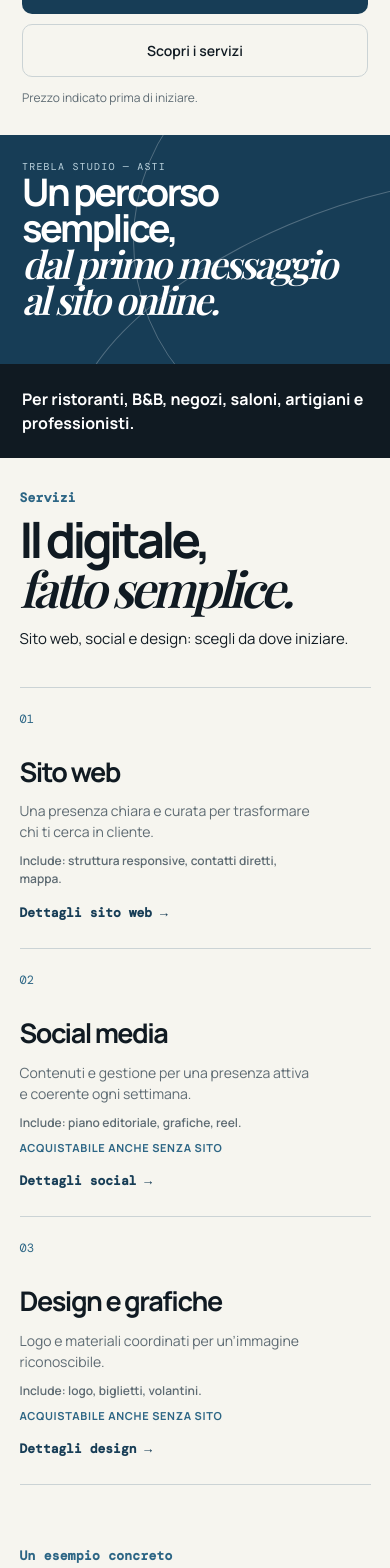
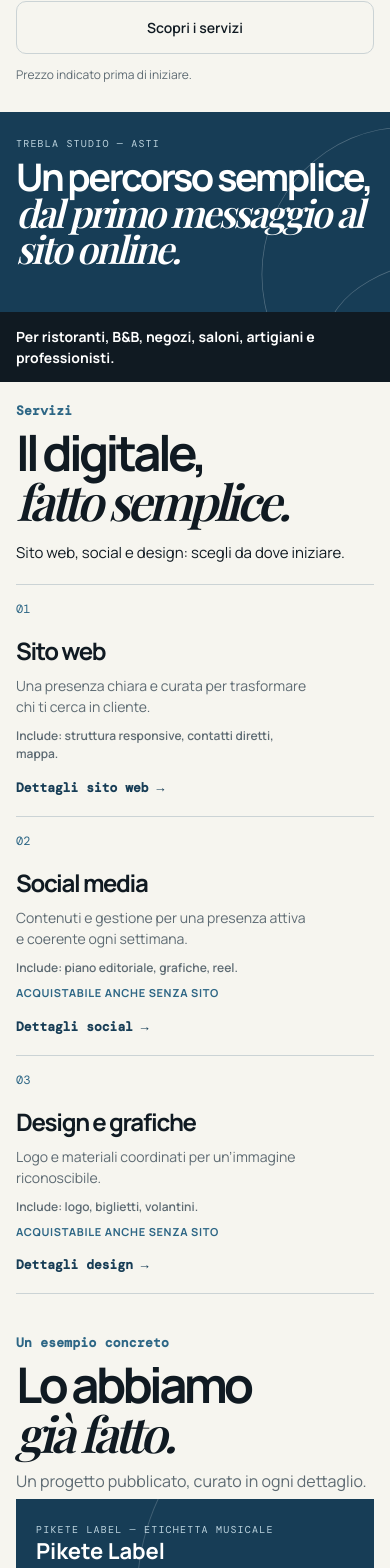
Before and after one commit to TREBLADEV72800/TreblaStudio, a React (Vite) app: page / in a window 390 px wide. Shown: the part 400-1968 px from the top of the page. Built offline with nearby package versions, Linux system fonts and the light colour scheme; a web font is replaced by a local one.

Commit message:
mobile critico: fix scroll orizzontale P0 team-grid/contacts-grid minmax, hero-card/portfolio clip, home verticale compatta, footer inline 360-420px, guardrail min-width

```diff
--- a/src/main.jsx
+++ b/src/main.jsx
@@ -630,7 +630,7 @@ function ServizioSitiWebPage() {
         <h1>Sito web<br /><em>chiaro e curato.</em></h1>
         <p>Da 350 € finale (pagina singola) o 400 € multi-pagina.</p>
       </div>
-      <div style={{ marginTop: '24px', display: 'grid', gridTemplateColumns: 'repeat(2, 1fr)', gap: '18px', fontSize: '13px', lineHeight: '1.6' }}>
+      <div className="siti-grid" style={{ marginTop: '24px', gap: '18px', fontSize: '13px', lineHeight: '1.6' }}>
         <div style={{ border: '1px solid var(--line)', borderRadius: '8px', padding: '18px' }}>
           <strong>Progettazione</strong>
           <p style={{ color: 'var(--muted)', margin: '8px 0 0' }}>Layout responsive, testi realizzati con il cliente, struttura delle pagine.</p>
@@ -710,7 +710,7 @@ function ChiSiamoPage() {
         <h1>Il team dietro<br /><em>Trebla Studio.</em></h1>
         <p>Trebla Studio nasce ad Asti dall’incontro tra sviluppo, design e comunicazione.</p>
       </div>
-      <div style={{ marginTop: '24px', display: 'grid', gridTemplateColumns: 'repeat(3, 1fr)', gap: '18px' }}>
+      <div className="team-grid">
         <div style={{ border: '1px solid var(--line)', borderRadius: '8px', padding: '18px', background: '#fbfbf9' }}>
           <strong style={{ fontSize: '14px' }}>Albert Simoni — Sviluppo</strong>
           <p style={{ fontSize: '13px', color: 'var(--muted)', margin: '8px 0 0', lineHeight: '1.5' }}>HTML, CSS, TypeScript, React, Vercel. Gestisce progetto, codice e pubblicazione.</p>
@@ -767,7 +767,7 @@ function PrezziPage() {
           <li><b>Nessun canone Trebla obbligatorio</b><span>Il sito è tuo.</span></li>
         </ul>
       </div>
-      <div style={{ marginTop: '32px', borderTop: '1px solid rgba(255,255,255,0.18)', paddingTop: '24px', display: 'grid', gridTemplateColumns: 'repeat(3, 1fr)', gap: '24px', fontSize: '13px', lineHeight: '1.6' }}>
+      <div className="prezzi-detail-grid" style={{ marginTop: '32px', borderTop: '1px solid rgba(255,255,255,0.18)', paddingTop: '24px', gap: '24px', fontSize: '13px', lineHeight: '1.6' }}>
         <div>
           <strong style={{ display: 'block', fontSize: '12px', letterSpacing: '0.06em', textTransform: 'uppercase', color: '#b7d6e2', marginBottom: '8px' }}>Cosa include “da 350 €”</strong>
           <span style={{ color: '#d5e4e9' }}>• 1 pagina singola fluida (o multi-pagina da 400 €)<br />• Design responsive, testi con il cliente<br />• Contatti diretti, mappa<br />• Proprietà del sito</span>
@@ -794,7 +794,7 @@ function AssistenzaPage() {
         <h1>Dopo il lancio,<br /><em>non spariamo.</em></h1>
         <p>Chi aggiorna cosa, in quanto tempo e a quale costo — tutto scritto prima di iniziare.</p>
       </div>
-      <div style={{ marginTop: '24px', display: 'grid', gridTemplateColumns: 'repeat(3, 1fr)', gap: '18px', fontSize: '13px', lineHeight: '1.6' }}>
+      <div className="assistenza-grid" style={{ marginTop: '24px', gap: '18px', fontSize: '13px', lineHeight: '1.6' }}>
         <div style={{ border: '1px solid var(--line)', borderRadius: '8px', padding: '18px', background: '#fff' }}>
           <strong style={{ display: 'block', marginBottom: '8px' }}>Revisioni e correzioni</strong>
           <span style={{ color: 'var(--muted)' }}>• 2 revisioni incluse<br />• Bug valutati come tali<br />• Modifiche future su richiesta</span>
@@ -843,7 +843,7 @@ function ContattiPage() {
         <h1>Parliamone<br /><em>davvero.</em></h1>
         <p>Risposta rapida, canali diretti, area servita chiara.</p>
       </div>
-      <div style={{ marginTop: '24px', display: 'grid', gridTemplateColumns: '1.2fr 0.8fr', gap: '24px' }}>
+      <div className="contacts-grid">
         <div style={{ border: '1px solid var(--line)', borderRadius: '8px', padding: '20px' }}>
           <strong style={{ display: 'block', marginBottom: '12px' }}>Contatti diretti</strong>
           <p style={{ margin: '0 0 8px', fontSize: '14px' }}><strong>WhatsApp:</strong> <a href={`https://wa.me/${whatsapp}`} style={{ color: 'var(--blue)', textDecoration: 'underline' }}>+39 351 892 4471</a></p>
@@ -873,7 +873,7 @@ function EventiPage() {
         <h1>Musica dal vivo<br /><em>per la tua attività.</em></h1>
         <p>In collaborazione con Pikete Label (stabile) — 4 cantanti disponibili. Attività separata dal sito/social/design.</p>
       </div>
-      <div style={{ marginTop: '24px', display: 'grid', gridTemplateColumns: '1fr 1fr', gap: '18px' }}>
+      <div className="eventi-grid" style={{ marginTop: '24px', gap: '18px' }}>
         <div style={{ border: '1px solid var(--line)', borderRadius: '8px', padding: '18px' }}>
           <strong style={{ display: 'block', fontSize: '14px', marginBottom: '6px' }}>Per chi è utile</strong>
           <span style={{ fontSize: '14px', color: 'var(--muted)', lineHeight: '1.5' }}>Bar, ristoranti, negozi, associazioni — inaugurazioni, promozioni, serate a tema. Canto live, formato piccolo.</span>
--- a/src/styles.css
+++ b/src/styles.css
@@ -14,8 +14,39 @@
   --mono: 'DM Mono', monospace;
 }
 
-* {
+*,
+*::before,
+*::after {
   box-sizing: border-box;
+}
+
+img,
+picture,
+svg,
+video,
+canvas {
+  max-inline-size: 100%;
+  block-size: auto;
+}
+
+main,
+section,
+.card,
+.team-grid,
+.contacts-grid,
+.portfolio-feature,
+.siti-grid,
+.eventi-grid,
+.prezzi-detail-grid,
+.assistenza-grid {
+  min-width: 0;
+}
+
+a,
+p,
+span,
+strong {
+  overflow-wrap: anywhere;
 }
 
 html {
@@ -209,7 +240,7 @@ html { scroll-padding-top: 88px; }
   background: var(--blue-soft);
 }
 
-/* Hero card (pulito, senza le 3 linee) */
+/* Hero card — fix overflow decorazione P1 */
 .hero-card {
   height: 440px;
   background: var(--blue);
@@ -218,7 +249,8 @@ html { scroll-padding-top: 88px; }
   display: flex;
   flex-direction: column;
   position: relative;
-  overflow: hidden;
+  overflow: clip;
+  isolation: isolate;
 }
 
 .hero-card:before,
@@ -228,6 +260,7 @@ html { scroll-padding-top: 88px; }
   border: 1px solid rgba(255, 255, 255, 0.25);
   border-radius: 50%;
   pointer-events: none;
+  max-inline-size: 100%;
 }
 
 .hero-card:before {
@@ -249,8 +282,15 @@ html { scroll-padding-top: 88px; }
 .portfolio-section .section-intro { margin-bottom: 10px; display: flex; flex-direction: column; gap: 0; align-items: flex-start; }
 .portfolio-section .section-intro h2 { margin: 0 0 10px 0; }
 .portfolio-section .section-intro p { margin: 0; padding-top: 0; max-width: 520px; }
-.portfolio-feature { display: flex; flex-direction: column; gap: 6px; margin-top: 0; background: var(--blue); color: var(--white); padding: 18px 20px; text-decoration: none; position: relative; overflow: hidden; }
-.portfolio-feature:before { content: ''; position: absolute; width: 420px; height: 420px; right: -120px; top: -110px; border: 1px solid rgba(255,255,255,0.18); border-radius: 50%; pointer-events: none; }
+.portfolio-feature { display: flex; flex-direction: column; gap: 6px; margin-top: 0; background: var(--blue); color: var(--white); padding: 18px 20px; text-decoration: none; position: relative; overflow: clip; isolation: isolate; min-width: 0; }
+.portfolio-feature:before { content: ''; position: absolute; width: 420px; height: 420px; right: -120px; top: -110px; border: 1px solid rgba(255,255,255,0.18); border-radius: 50%; pointer-events: none; max-inline-size: 100%; }
+.portfolio-feature,
+.portfolio-feature > *,
+.portfolio-feature strong,
+.portfolio-feature .portfolio-sub,
+.portfolio-feature p { min-width: 0; max-width: 100%; }
+.portfolio-feature .portfolio-sub,
+.portfolio-feature p { overflow-wrap: anywhere; }
 .portfolio-kicker { font: 10px var(--mono); text-transform: uppercase; letter-spacing: 0.12em; color: #bdd4df; position: relative; z-index: 1; }
 .portfolio-feature strong { font: 700 22px var(--sans); position: relative; z-index: 1; line-height: 1.1; }
 .portfolio-sub { font: 400 14px var(--serif); font-style: italic; color: #bdd4df; position: relative; z-index: 1; margin-top: -2px; }
@@ -316,6 +356,20 @@ html { scroll-padding-top: 88px; }
   text-transform: uppercase;
   letter-spacing: 0.04em;
 }
+
+/* Grids responsive fix P0 — minmax prevents overflow */
+.team-grid { display: grid; grid-template-columns: repeat(3, minmax(0, 1fr)); gap: 18px; margin-top: 24px; }
+.team-grid > * { min-width: 0; }
+.contacts-grid { display: grid; grid-template-columns: minmax(0, 1.2fr) minmax(0, 0.8fr); gap: 24px; margin-top: 24px; }
+.contacts-grid > * { min-width: 0; }
+.siti-grid { display: grid; grid-template-columns: repeat(2, minmax(0, 1fr)); gap: 18px; }
+.siti-grid > * { min-width: 0; }
+.eventi-grid { display: grid; grid-template-columns: repeat(2, minmax(0, 1fr)); gap: 18px; }
+.eventi-grid > * { min-width: 0; }
+.prezzi-detail-grid { display: grid; grid-template-columns: repeat(3, minmax(0, 1fr)); gap: 24px; }
+.prezzi-detail-grid > * { min-width: 0; }
+.assistenza-grid { display: grid; grid-template-columns: repeat(3, minmax(0, 1fr)); gap: 18px; }
+.assistenza-grid > * { min-width: 0; }
 
 /* Sections */
 .section {
@@ -1552,3 +1606,67 @@ a:focus-visible, button:focus-visible, input:focus-visible, textarea:focus-visib
     text-align: left;
   }
 }
+
+/* P0/P1 mobile critical — guardrail responsive (non nasconde scrollbar) */
+@media (max-width: 767px) {
+  .contacts-grid {
+    grid-template-columns: minmax(0, 1fr);
+    gap: 14px;
+  }
+  .siti-grid,
+  .eventi-grid,
+  .prezzi-detail-grid,
+  .assistenza-grid {
+    grid-template-columns: minmax(0, 1fr);
+  }
+}
+
+@media (max-width: 639px) {
+  .team-grid {
+    grid-template-columns: minmax(0, 1fr);
+    gap: 12px;
+  }
+  .team-grid > * { min-width: 0; }
+  .hero-card::before,
+  .hero-card::after {
+    transform: scale(.72);
+    transform-origin: right bottom;
+  }
+  .portfolio-feature {
+    display: block;
+    padding: 18px 20px;
+  }
+  .portfolio-feature strong,
+  .portfolio-feature .portfolio-sub {
+    display: block;
+  }
+  .portfolio-feature .portfolio-sub {
+    margin-top: 4px;
+  }
+  /* Home verticale compatta — target 2900-3300px */
+  .hero { padding: 20px 16px 0; }
+  .hero-copy > p { margin: 16px 0 18px; font-size: 15px; }
+  .audience { padding: 14px 16px; }
+  .audience p { font-size: 14px; }
+  .section { padding: 20px 16px; }
+  .section-intro > p { margin-top: 12px; }
+  .service-grid { margin-top: 20px; }
+  .service-card,
+  .service-card:last-child { padding: 16px 0; }
+  .service-card h3,
+  .service-main h3 { margin: 16px 0 6px; font-size: 24px; }
+  .portfolio-section .section-intro { margin-bottom: 6px; }
+  .price-grid ul { margin-top: 20px; }
+  .price-grid li { padding: 12px 0; }
+  .quote-section { padding-bottom: 32px; }
+  .quote-form { margin-top: 20px; }
+  .form-block { padding: 16px 0; }
+  /* Footer compatto 360-420px */
+  .footer { padding: 24px 16px 16px; gap: 14px; }
+  .footer > div:first-child { gap: 14px !important; }
+  .footer > div:first-child > nav,
+  .footer > div:first-child > div { gap: 6px !important; }
+  .footer nav { flex-direction: row !important; flex-wrap: wrap; gap: 6px 12px !important; justify-content: center; }
+  .footer nav a { font-size: 13px; padding: 4px 0; }
+  .footer small { padding-top: 10px; font-size: 10px; }
+}
```
